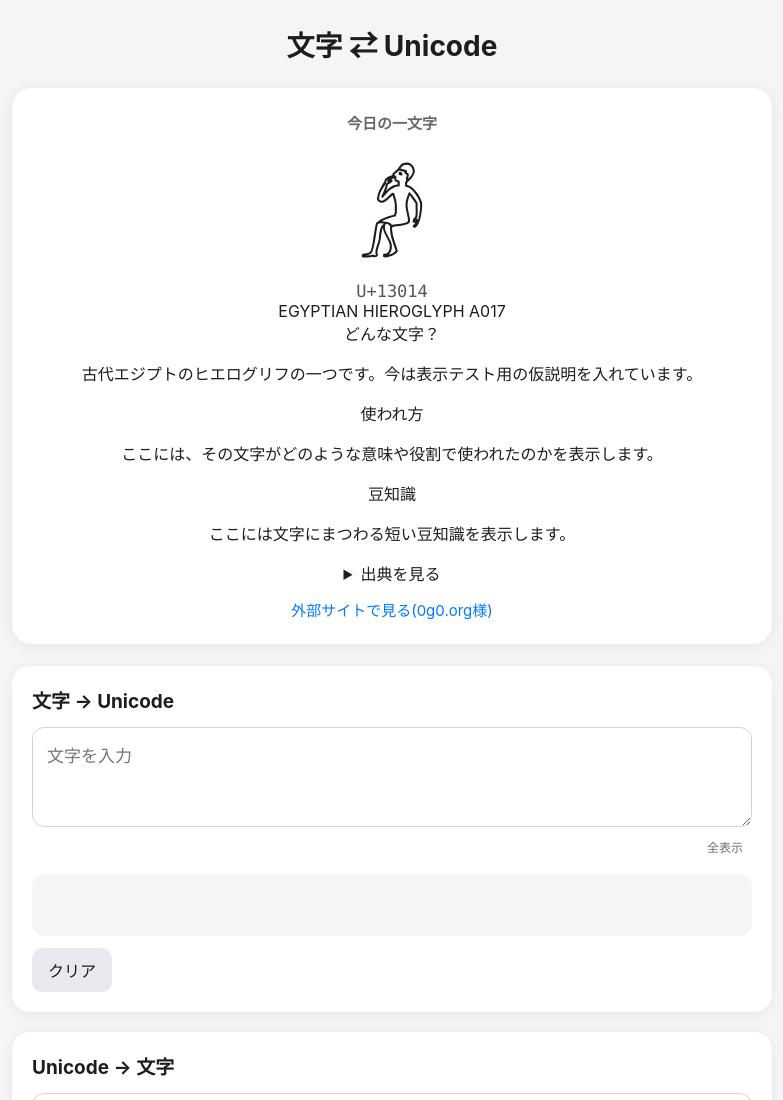
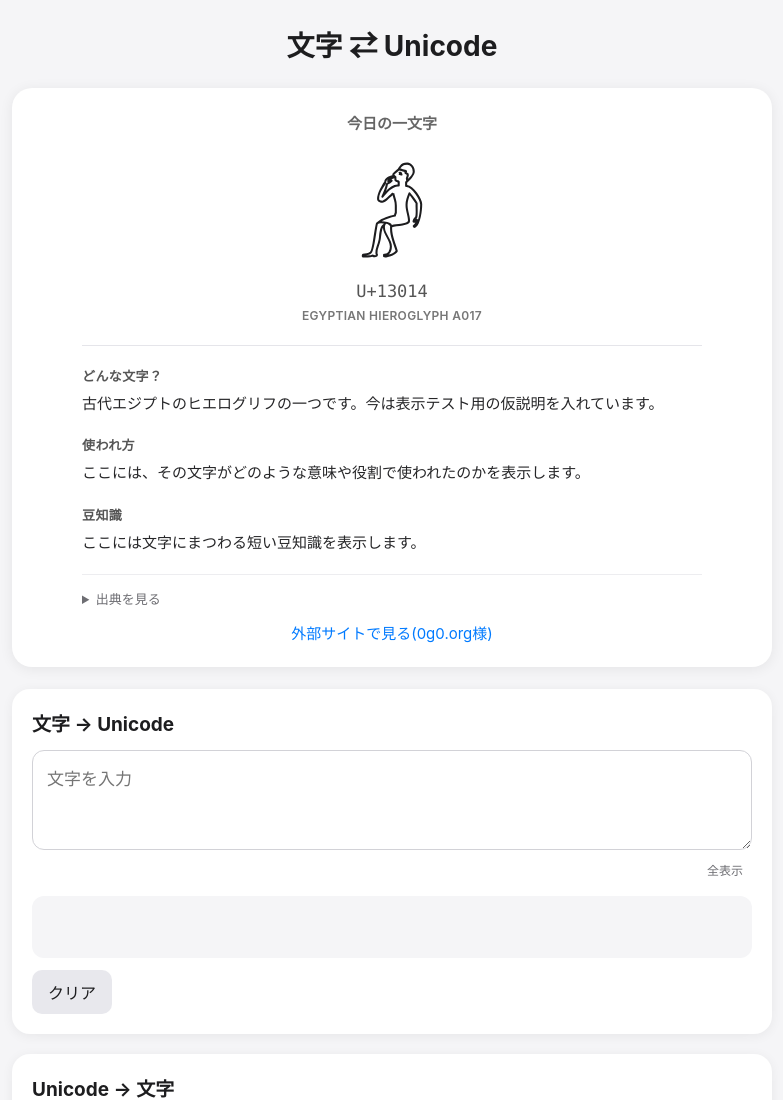
Before and after one commit to YKT-lab/Unicode-Converter-discription_test, a website: page index.html in a window 1280 px wide. Shown: the top 1100 px of the page, without its empty margins (248-1031 px from the left). Drawn offline with Linux system fonts and the light colour scheme; a web font is replaced by a local one.

Commit message:
Style daily character explanation panel

```diff
--- a/style.css
+++ b/style.css
@@ -573,6 +573,123 @@ button:disabled {
 }
 
 
+#dailyName {
+  margin-top: 7px;
+
+  color: #777;
+
+  font-size: 12px;
+
+  font-weight: 600;
+
+  letter-spacing: 0.025em;
+
+  overflow-wrap: anywhere;
+}
+
+
+#dailyInfo {
+  max-width: 620px;
+
+  margin:
+    22px auto 0;
+
+  padding-top: 20px;
+
+  border-top:
+    1px solid
+    #e5e5ea;
+
+  text-align: left;
+}
+
+
+.daily-info-section + .daily-info-section {
+  margin-top: 18px;
+}
+
+
+.daily-info-heading {
+  margin-bottom: 6px;
+
+  color: #555;
+
+  font-size: 13px;
+
+  font-weight: 700;
+
+  letter-spacing: 0.03em;
+}
+
+
+.daily-info-section p {
+  margin: 0;
+
+  color: #262628;
+
+  font-size: 15px;
+
+  line-height: 1.75;
+}
+
+
+.daily-sources {
+  margin-top: 18px;
+
+  padding-top: 14px;
+
+  border-top:
+    1px solid
+    #ededf0;
+}
+
+
+.daily-sources summary {
+  width: fit-content;
+
+  color: #6e6e73;
+
+  font-size: 13px;
+
+  cursor: pointer;
+
+  user-select: none;
+
+  -webkit-user-select: none;
+}
+
+
+.daily-sources ul {
+  margin:
+    10px 0 0;
+
+  padding-left: 20px;
+}
+
+
+.daily-sources li {
+  margin-top: 6px;
+
+  font-size: 13px;
+
+  line-height: 1.5;
+}
+
+
+.daily-sources a {
+  color: #007aff;
+
+  text-decoration: none;
+
+  overflow-wrap: anywhere;
+}
+
+
+.daily-sources a:hover {
+  text-decoration: underline;
+}
+
+
 #dailyResearch {
   margin-top: 14px;
 }
@@ -922,6 +1039,20 @@ button:disabled {
     width: 96px;
 
     height: 96px;
+  }
+
+
+  #dailyInfo {
+    margin-top: 18px;
+
+    padding-top: 17px;
+  }
+
+
+  .daily-info-section p {
+    font-size: 14px;
+
+    line-height: 1.7;
   }
 
 
```
